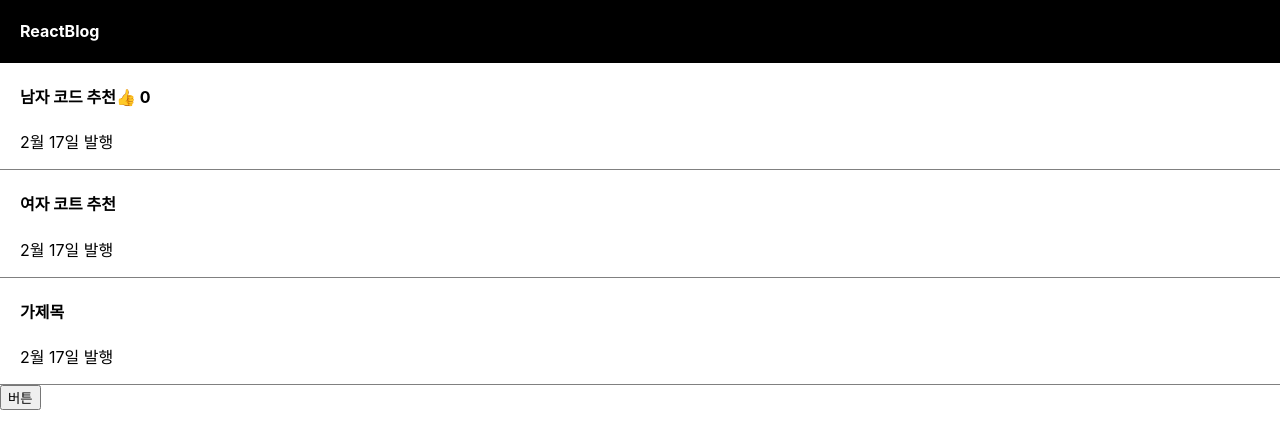
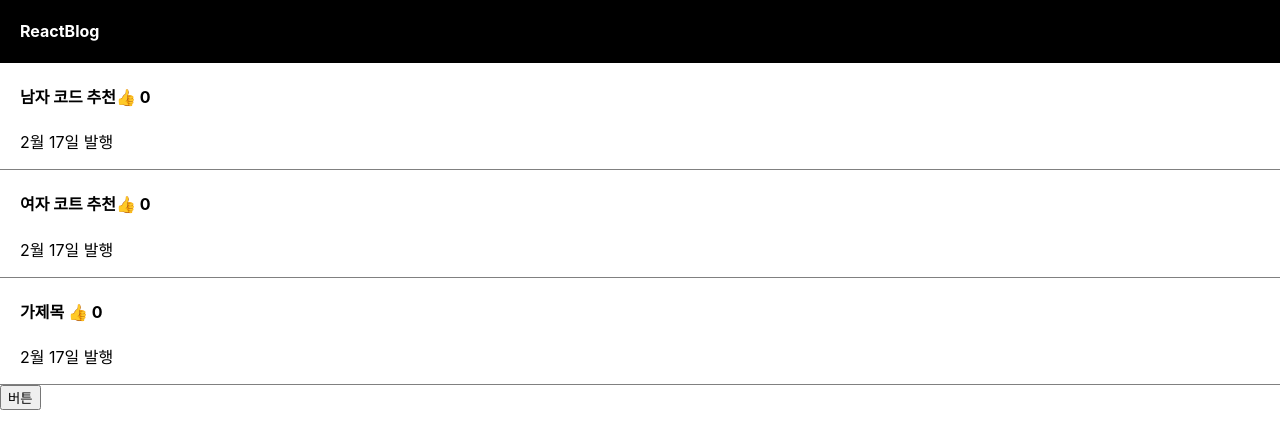
Before and after one commit to yongsin729/reactblog, a React (Create React App) app: page / in a window 1280 px wide. Shown: the top 448 px of the page. Built offline with nearby package versions, Linux system fonts and the light colour scheme.

Commit message:
map function

```diff
--- a/src/App.js
+++ b/src/App.js
@@ -17,23 +17,19 @@ function App() {
       {/* <h4>{post}</h4> */}
 
 
-      <div className='list'>
-        <h4>{글제목[0]}<span onClick={()=>{
+
+      {
+        글제목.map(function(a,i){
+          return(
+            <div className='list'>
+        <h4 >{글제목[i]}<span onClick={()=>{
           setLike(like+1);
         }}>👍</span> {like} </h4>
         <p>2월 17일 발행</p>
       </div>
-
-      <div className='list'>
-        <h4 onClick={()=>{
-          setModal(!modal)// modal==false?setModal(true):setModal(false)
-        }}>{글제목[1]}</h4>
-        <p>2월 17일 발행</p>
-      </div>
-      <div className='list'>
-        <h4>{글제목[2]}</h4>
-        <p>2월 17일 발행</p>
-      </div>
+          )
+        })
+      }
       <button onClick={()=>{
         let copy=[...글제목];
         copy.sort();/* 반대는 reverse() */
@@ -44,6 +40,8 @@ function App() {
         copy[0]='여자 코트 추천'
         글제목변경(copy)
       }}>버튼</button> */}
+      {/* onClick={()=>{
+          setModal(!modal)// modal==false?setModal(true):setModal(false) 같은 의미 */}
        {
       modal==true?  <Modal></Modal>:null
     }
```
